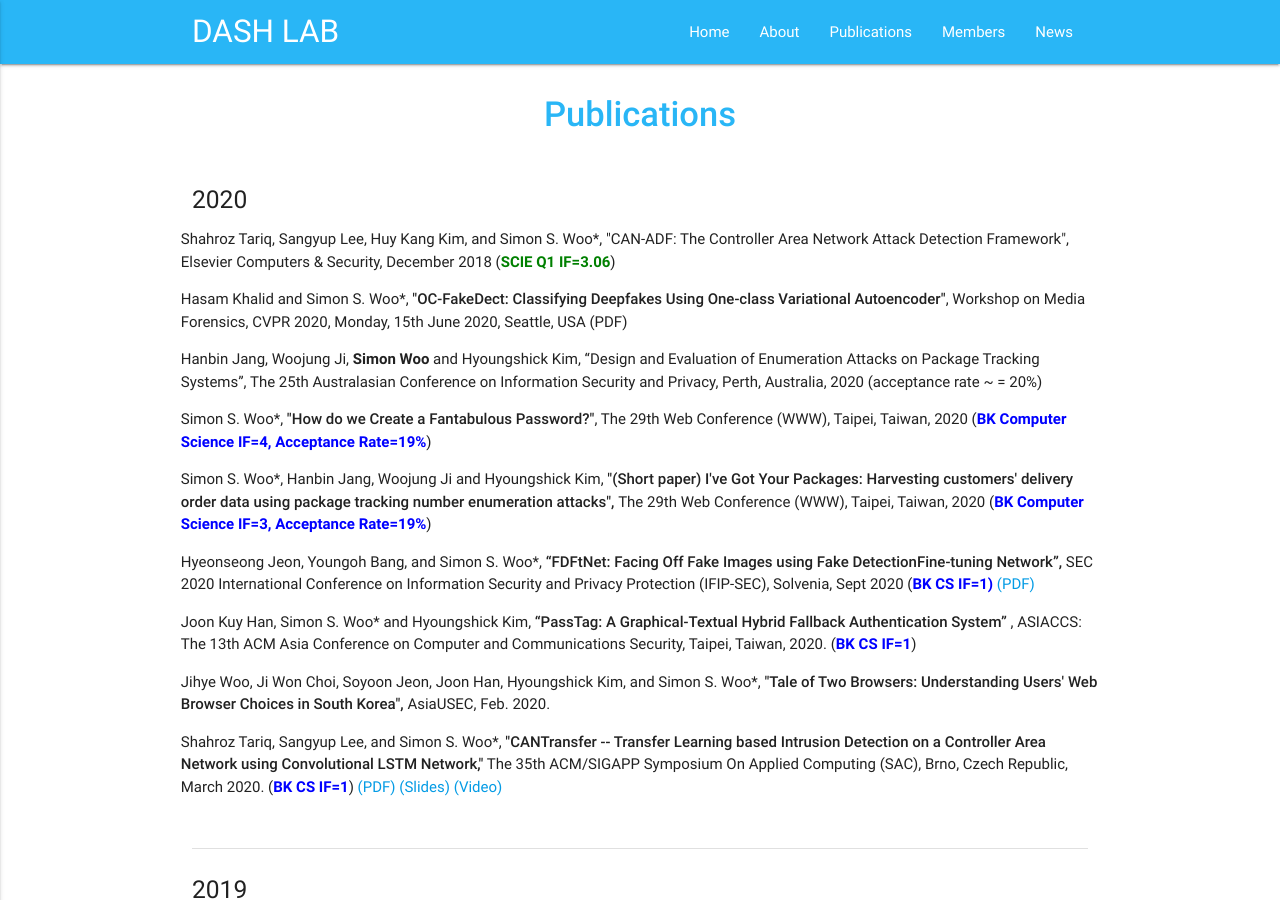
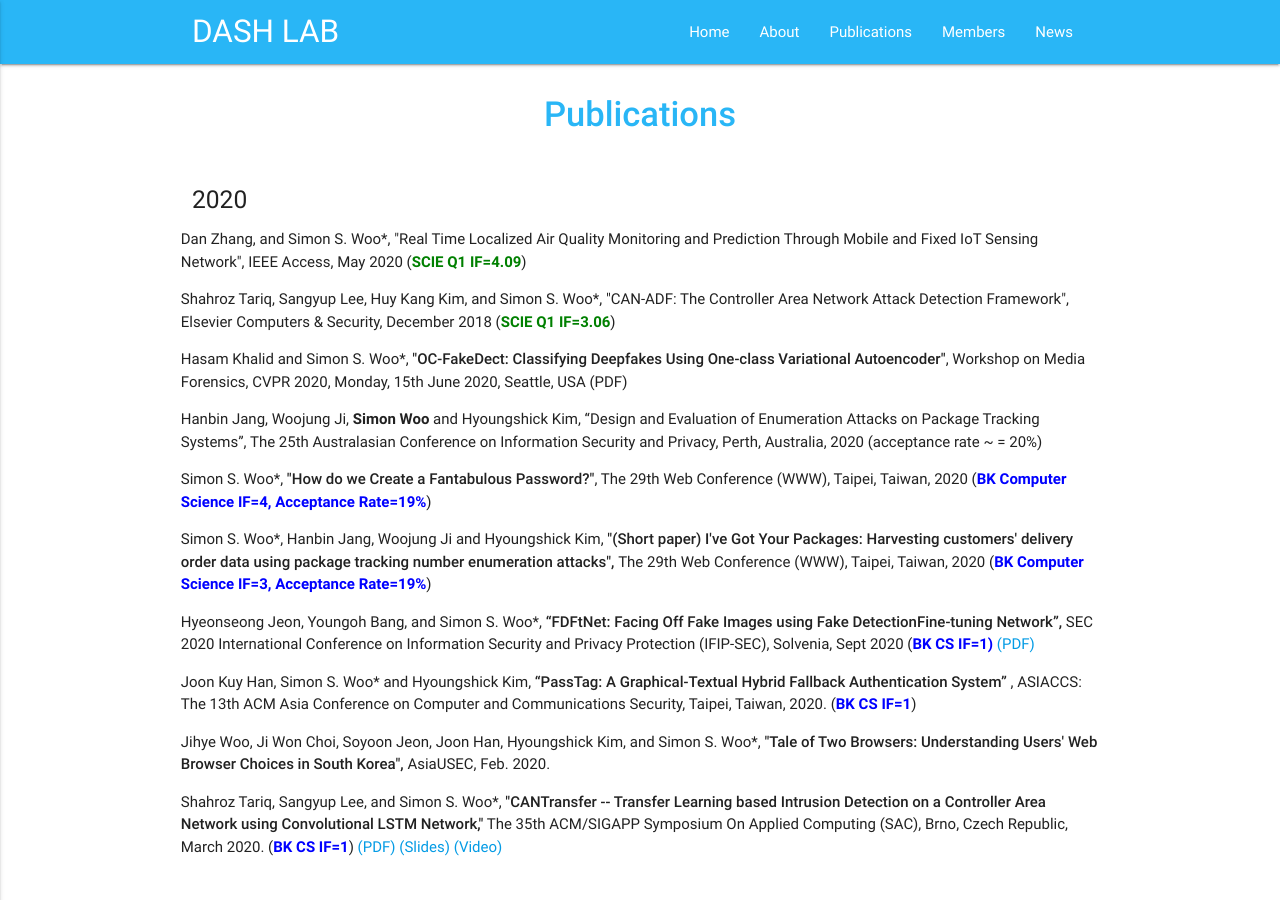
Before and after one commit to Yurim990507/DASH-Lab.github.io, a Jekyll site: the page built from example2.md, in a window 1280 px wide and 900 px high. Built offline with Jekyll 4.4.1, drawn with Linux system fonts in a browser that asks for light colours.

Commit message:
Update example2.md

```diff
--- a/example2.md
+++ b/example2.md
@@ -9,6 +9,8 @@ permalink: /Publications/
 <div class="section">
     <h5>2020</h5>
     <div class="row">
+
+ <p> Dan Zhang, and Simon S. Woo*, "Real Time Localized Air Quality Monitoring and Prediction Through Mobile and Fixed IoT Sensing Network", IEEE Access, May 2020 (<b><font color='green'>SCIE Q1 IF=4.09</font></b>) </p>
 
  <p> Shahroz Tariq, Sangyup Lee, Huy Kang Kim, and Simon S. Woo*, "CAN-ADF: The Controller Area Network Attack Detection Framework", Elsevier Computers & Security, December 2018 (<b><font color='green'>SCIE Q1 IF=3.06</font></b>) </p>
 
```
